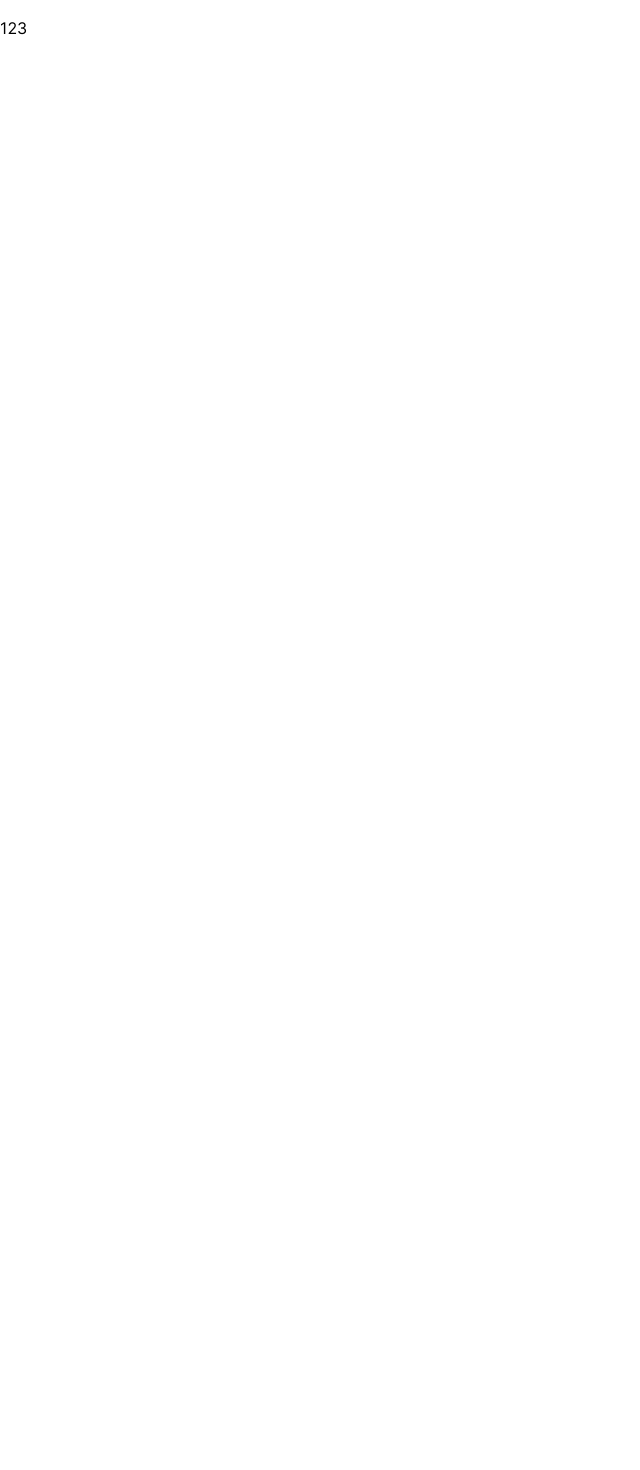
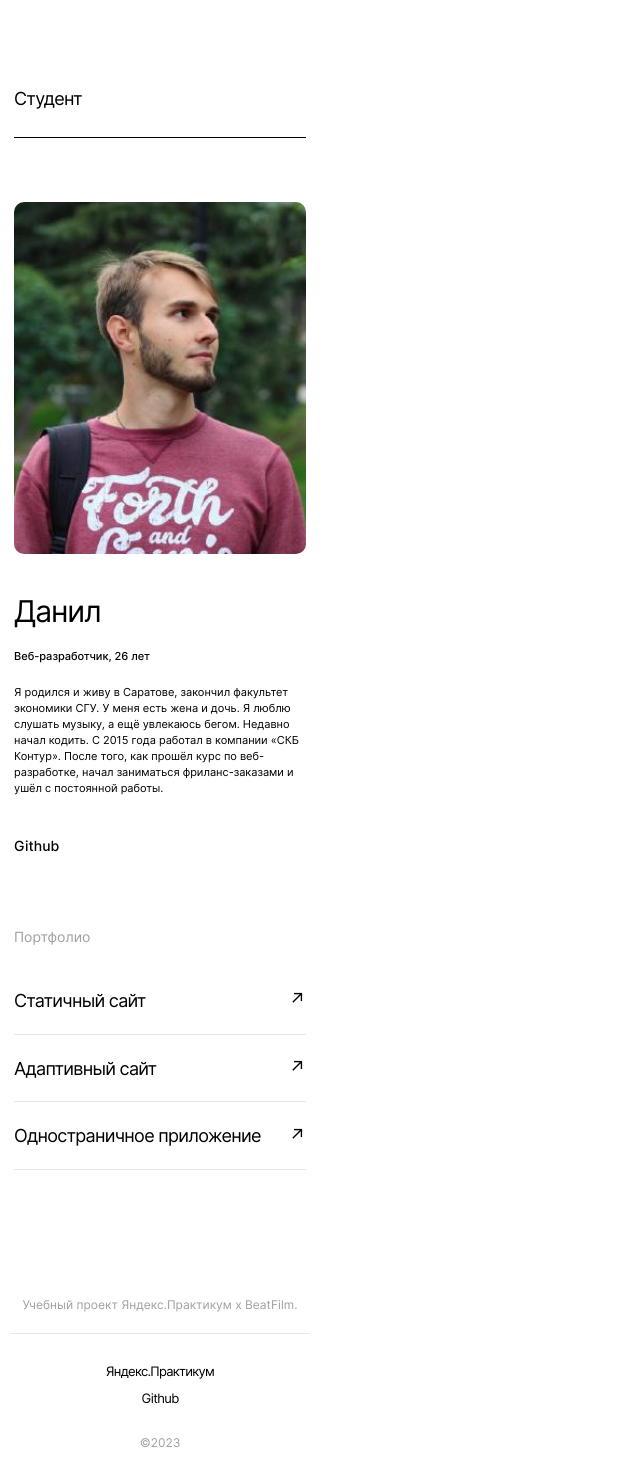
Before and after one commit to DanilZiborov/movies-explorer-frontend, a React (Create React App) app: page / in a window 1280 px wide. Shown: the part 1982-3452 px from the top of the page, without its empty margins (0-640 px from the left). Before the commit the page ends 2020 px from the top, so only its background shows below. Built offline with nearby package versions, Linux system fonts and the light colour scheme.

Commit message:
finish 320px student layout

```diff
--- a/src/components/AboutMe/AboutMe.css
+++ b/src/components/AboutMe/AboutMe.css
@@ -0,0 +1,67 @@
+.about-me {
+  padding: 70px 14px 0;
+  margin-bottom: 70px;
+}
+
+.about-me__title {
+  margin: 0;
+  margin-bottom: 64px;
+  padding-bottom: 28px;
+  border-bottom: 1px solid #000;
+  font-size: 18px;
+  font-weight: 400;
+  letter-spacing: -0.72px;
+}
+
+.about-me__photo {
+  max-width: 292px;
+  max-height: 352px;
+  display: block;
+  margin-bottom: 40px;
+  border-radius: 10px;
+}
+
+.about-me__info {
+  display: flex;
+  flex-direction: column;
+
+}
+
+.about-me__wrapper {
+  display: flex;
+  flex-direction: column;
+
+}
+
+.about-me__name {
+  margin: 0;
+  margin-bottom: 20px;
+  font-size: 30px;
+  font-weight: 400;
+  letter-spacing: -1.2px;
+}
+
+.about-me__job {
+  margin: 0;
+  margin-bottom: 20px;
+  font-size: 11px;
+  font-weight: 500;
+  line-height: 1.45;
+}
+
+.about-me__text {
+  margin: 0;
+  margin-bottom: 40px;
+  font-size: 11px;
+  font-weight: 400;
+  line-height: 1.45;
+}
+
+.about-me__link {
+  color: #000;
+  font-size: 14px;
+  font-weight: 500;
+  line-height: 1.45;
+  text-decoration: none;
+
+}
--- a/src/components/AboutMe/AboutMe.js
+++ b/src/components/AboutMe/AboutMe.js
@@ -1,8 +1,23 @@
 import React from "react";
+
+import aboutMePhotoPath from "../../images/about-me-photo.png"
 
 function AboutMe() {
   return (
-123
+    <section className="about-me">
+      <h2 className="about-me__title">Студент</h2>
+      <div className="about-me__wrapper">
+        <img src={aboutMePhotoPath} className="about-me__photo" alt="Фотография студента" />
+        <div className="about-me__info">
+          <p className="about-me__name">Данил</p>
+          <p className="about-me__job">Веб-разработчик, 26 лет</p>
+          <p className="about-me__text">Я родился и живу в Саратове, закончил факультет экономики СГУ. У меня есть жена и дочь.
+            Я люблю слушать музыку, а ещё увлекаюсь бегом. Недавно начал кодить. С 2015 года работал в компании «СКБ Контур».
+            После того, как прошёл курс по веб-разработке, начал заниматься фриланс-заказами и ушёл с постоянной работы.</p>
+          <a className="about-me__link" href="https://github.com/DanilZiborov">Github</a>
+        </div>
+      </div>
+    </section>
   )
 }
 
--- a/src/components/App/App.js
+++ b/src/components/App/App.js
@@ -2,6 +2,7 @@ import React from 'react';
 
 import Header from '../Header/Header';
 import Main from '../Main/Main';
+import Footer from '../Footer/Footer';
 
 function App() {
 
@@ -12,6 +13,7 @@ function App() {
 
       <Header isLoggedIn={isLoggedIn}/>
       <Main/>
+      <Footer/>
 
     </div>
 
--- /dev/null
+++ b/src/components/Footer/Footer.css
@@ -0,0 +1,50 @@
+.footer {
+  padding: 0 10px;
+  margin-bottom: 20px;
+}
+
+.footer__project-info {
+  margin: 0;
+  margin-bottom: 30px;
+  padding-bottom: 21px;
+  border-bottom: 1px solid #E8E8E8;
+  color: #A0A0A0;
+  text-align: center;
+  font-size: 12px;
+}
+
+.footer__wrapper {
+  display: flex;
+  flex-direction: column;
+  align-items: center;
+}
+
+.footer__links-list {
+  display: flex;
+  flex-direction: column;
+  align-items: center;
+  margin: 0;
+  margin-bottom: 30px;
+  padding: 0;
+  list-style: none;
+}
+
+.footer__link {
+  display: block;
+  margin-bottom: 12px;
+  color: #000;
+  font-size: 13px;
+  text-decoration: none;
+  letter-spacing: -0.72px;
+}
+
+.footer__links-list > li:last-child > a {
+  margin-bottom: 0;
+}
+
+
+.footer__copyright {
+  margin: 0;
+  color: #A0A0A0;
+  font-size: 12px;
+}
--- /dev/null
+++ b/src/components/Footer/Footer.js
@@ -0,0 +1,19 @@
+import React from "react";
+
+function Footer() {
+  return (
+    <footer className="footer">
+      <p className="footer__project-info">Учебный проект Яндекс.Практикум х BeatFilm.</p>
+      <div className="footer__wrapper">
+        <ul className="footer__links-list">
+          <li><a href="https://practicum.yandex.ru/" className="footer__link">Яндекс.Практикум</a></li>
+          <li><a href="https://github.com/DanilZiborov/movies-explorer-frontend" className="footer__link">Github</a></li>
+        </ul>
+        <p className="footer__copyright">©{new Date().getFullYear()}</p>
+      </div>
+
+    </footer>
+  )
+}
+
+export default Footer;
--- a/src/components/Main/Main.js
+++ b/src/components/Main/Main.js
@@ -5,6 +5,7 @@ import NavTab from "../NavTab/NavTab";
 import AboutProject from "../AboutProject/AboutProject";
 import Techs from "../Techs/Techs";
 import AboutMe from "../AboutMe/AboutMe";
+import Portfolio from "../Portfolio/Portfolio";
 
 function Main() {
   return (
@@ -14,6 +15,8 @@ function Main() {
       <AboutProject/>
       <Techs/>
       <AboutMe/>
+      <Portfolio/>
+
     </main>
   )
 }
--- /dev/null
+++ b/src/components/Portfolio/Portfolio.css
@@ -0,0 +1,40 @@
+.portfolio {
+  padding: 0 14px;
+  margin-bottom: 128px;
+
+}
+
+.portfolio__title {
+  margin: 0;
+  margin-bottom: 40px;
+  color: #A0A0A0;
+  font-size: 14px;
+  font-weight: 400;
+  line-height: 1.42;
+}
+
+.portfolio__item {
+  display: flex;
+  justify-content: space-between;
+  align-items: center;
+  padding-bottom: 19px;
+  margin-bottom: 20px;
+  border-bottom: 1px solid #E6E6E6;;
+}
+
+.portfolio__link {
+  display: block;
+  color: #000;
+  font-size: 18px;
+  text-decoration: none;
+  font-weight: 400;
+  line-height: 1.55;
+  letter-spacing: -0.72px;
+}
+
+.portfolio__arrow {
+  margin: 0;
+  font-family: Inter;
+  font-size: 18px;
+  font-weight: 400;
+}
--- /dev/null
+++ b/src/components/Portfolio/Portfolio.js
@@ -0,0 +1,23 @@
+import React from "react";
+
+function Portfolio() {
+  return(
+    <section className="portfolio">
+      <h2 className="portfolio__title">Портфолио</h2>
+      <div className="portfolio__item">
+        <a className="portfolio__link" href="#">Статичный сайт</a>
+        <p className="portfolio__arrow">↗</p>
+      </div>
+      <div className="portfolio__item">
+        <a className="portfolio__link" href="#">Адаптивный сайт</a>
+        <p className="portfolio__arrow">↗</p>
+      </div>
+      <div className="portfolio__item">
+        <a className="portfolio__link" href="#">Одностраничное приложение</a>
+        <p className="portfolio__arrow">↗</p>
+      </div>
+    </section>
+  )
+}
+
+export default Portfolio;
--- a/src/index.css
+++ b/src/index.css
@@ -15,3 +15,6 @@
 @import url(./components/NavTab/NavTab.css);
 @import url(./components/AboutProject/AboutProject.css);
 @import url(./components/Techs/Techs.css);
+@import url(./components/AboutMe/AboutMe.css);
+@import url(./components/Portfolio/Portfolio.css);
+@import url(./components/Footer/Footer.css);
```
Also changed, not shown: src/images/about-me-photo.png (added).
